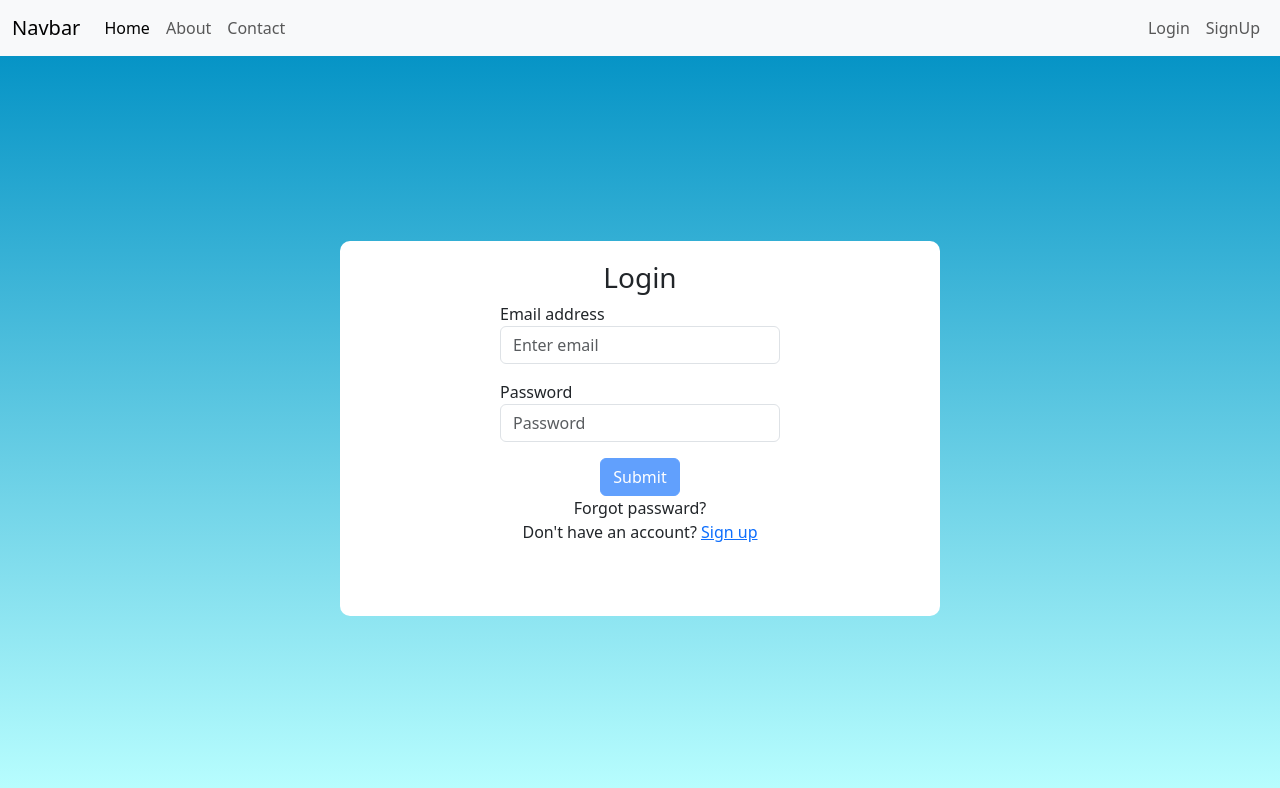
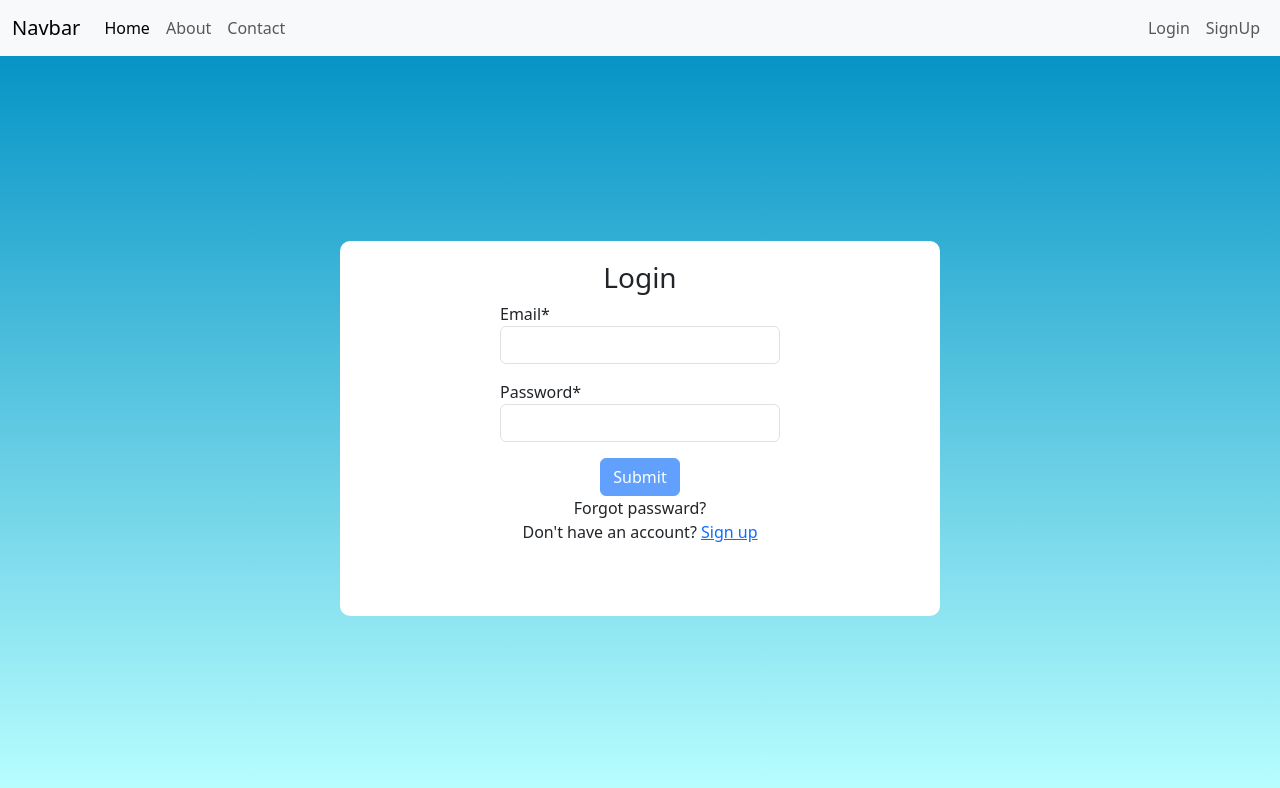
Before and after one commit to SatyamChoukse/Angular_Project_Initialization, an Angular app: page /login in a window 1280 px wide. Shown: the top 788 px of the page. Built offline with nearby package versions, Linux system fonts and the light colour scheme.

Commit message:
login todo changes

```diff
--- a/src/app/public/login/login.component.html
+++ b/src/app/public/login/login.component.html
@@ -6,8 +6,8 @@
         <div *ngIf="loginFormGroup!=null" class="m-auto w-50">
             <form [formGroup]="loginFormGroup" (keydown.enter)="login()">
                 <div class="mb-3">
-                    <label>Email address</label>
-                    <input type="email" class="form-control" placeholder="Enter email" name="email"
+                    <label>Email*</label>
+                    <input type="email" class="form-control" name="email"
                         formControlName="email">
                     <div
                         *ngIf="this.loginFormGroup.controls.email && this.loginFormGroup.controls.email.invalid && this.loginFormGroup.controls.email.touched">
@@ -20,8 +20,8 @@
                     </div>
                 </div>
                 <div class="mb-3">
-                    <label class="form-label mb-0">Password</label>
-                    <input type="password" class="form-control " placeholder="Password" name="password"
+                    <label class="form-label mb-0">Password*</label>
+                    <input type="password" class="form-control " name="password"
                         formControlName="password">
                     <div
                         *ngIf="this.loginFormGroup.controls.password && this.loginFormGroup.controls.password.invalid && this.loginFormGroup.controls.password.touched">
```
